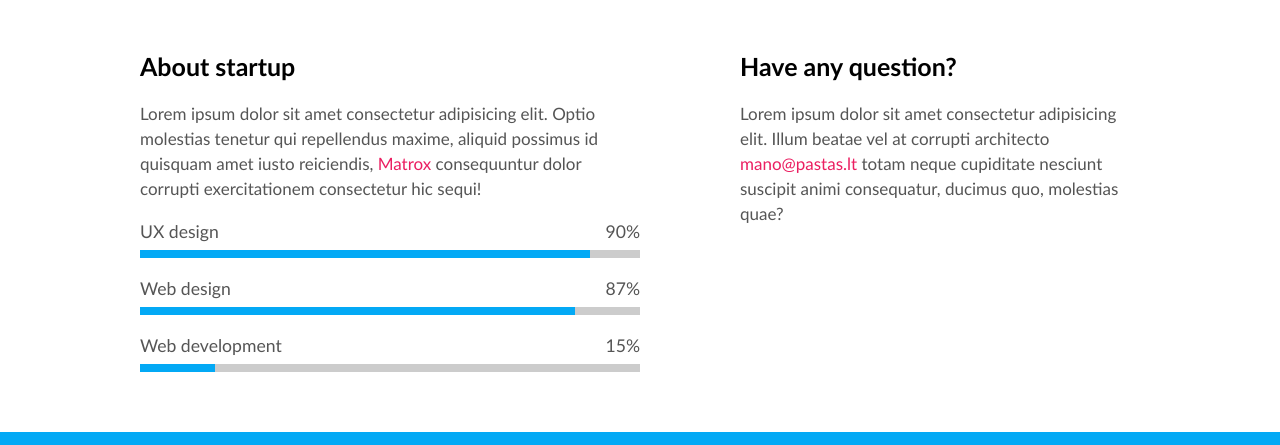
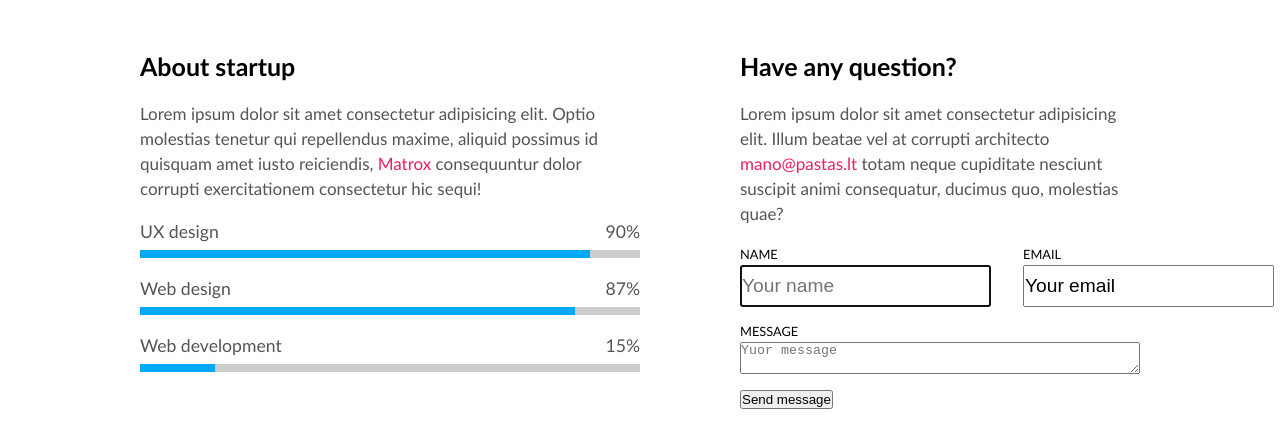
Before and after one commit to romasmv/55-grupe-coming-soon, a website: page index.html in a window 1280 px wide. Shown: the part 809-1254 px from the top of the page. Drawn offline with Linux system fonts and the light colour scheme.

Commit message:
form Html and Css

```diff
--- /dev/null
+++ b/css/components/forms.css
@@ -0,0 +1,38 @@
+.form{
+    display: flex;
+    flex-direction: column;
+    gap: 1rem;
+    width: 100%;
+}
+
+.form .form-row{
+    display: flex;
+    gap: 2rem;
+}
+
+.form .form-group{
+    display: flex;
+    flex-direction: column;
+    gap: 0.2rem;
+    width: 100%;
+}
+
+.form label{
+    font-size: 0.8rem;
+    text-transform: uppercase;
+
+}
+
+.form input{
+     font-size: 1.2rem;
+     padding-top: 0.5rem;
+     padding-bottom: 0.5rem;
+}
+
+.form textarea {
+
+}
+
+.form button{
+
+}
--- a/index.html
+++ b/index.html
@@ -21,6 +21,7 @@
     <link rel="stylesheet" href="./css/components/clock.css">
     <link rel="stylesheet" href="./css/components/mouse.css">
     <link rel="stylesheet" href="./css/components/progress-bar.css">
+    <link rel="stylesheet" href="./css/components/forms.css">
     <!-- custom page -->
     <link rel="stylesheet" href="./css/pages/coming-soon.css">
 </head>
@@ -89,6 +90,27 @@
             <div class="column">
                 <h2 class="section-title">Have any question?</h2>
                 <p class="section-description">Lorem ipsum dolor sit amet consectetur adipisicing elit. Illum beatae vel at corrupti architecto <a href="mailto:mano@pastas.lt">mano@pastas.lt</a> totam neque cupiditate nesciunt suscipit animi consequatur, ducimus quo, molestias quae?</p>
+                <form class="form">
+                    <div class="form-row">
+                        <div class="form-group">
+                            <label for="first-name">Name</label>
+                            <input type="text" id="first-name" name="name" placeholder="Your name" required autofocus>
+                        </div>
+                        <div class="form-group">
+                            <label for="Email">Email</label>
+                            <input type="text" id="email" email="email" maxlength="50" value="Your email"required>
+                        </div>
+                    </div>
+                    <div class="form-row">
+                        <div class="form-group">
+                            <label for="message">Message</label>
+                            <textarea id="message" name="message" maxlength="500" minlength="20" placeholder="Yuor message" required ></textarea>
+                        </div>
+                     </div>
+                    <div class="form-row">
+                        <button type="submit">Send message</button>
+                    </div>
+                </form>
             </div>
         </div>
     </main>
```
